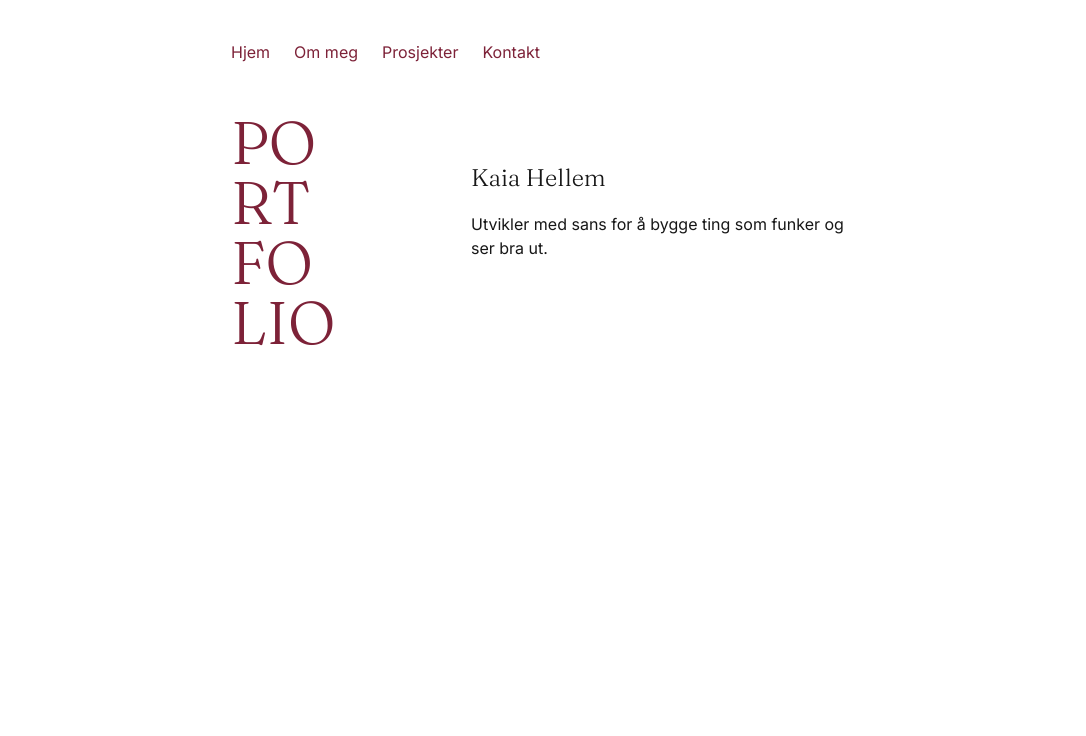
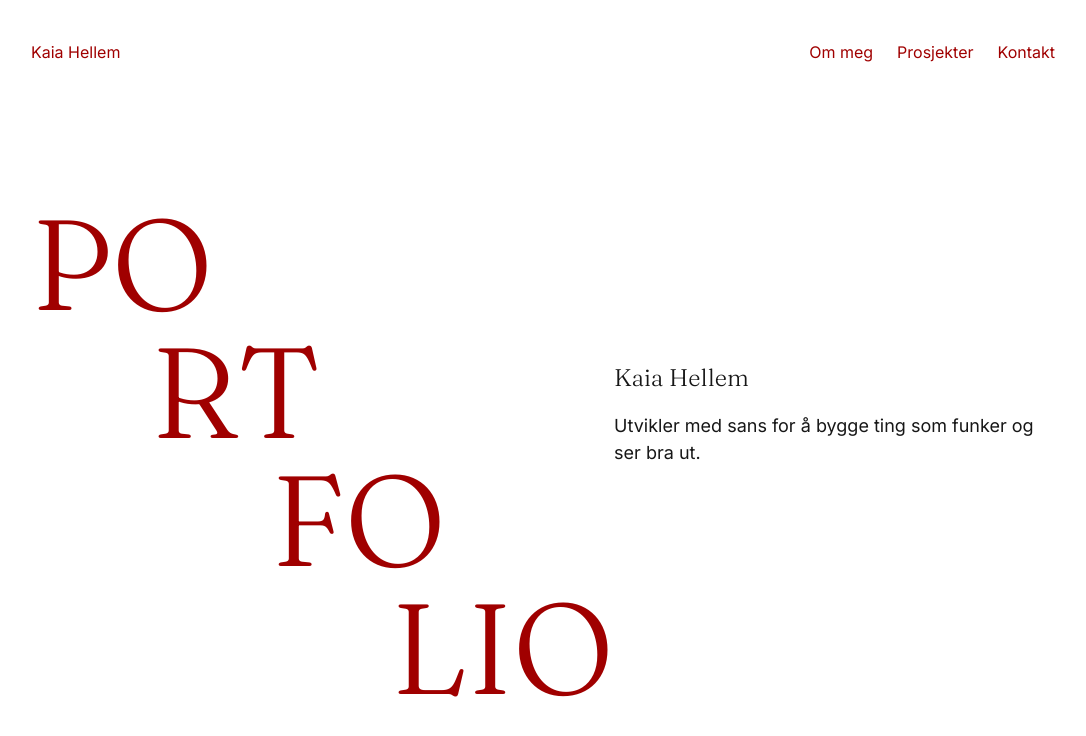
Before and after one commit to Kaiahellem/portfolio, a Next.js app: page / in a window 1280 px wide. Shown: the top 736 px of the page, without its empty margins (97-1183 px from the left). Built offline with nearby package versions, Linux system fonts and the light colour scheme.

Commit message:
change layout on navigation

```diff
--- a/app/about/page.tsx
+++ b/app/about/page.tsx
@@ -9,6 +9,7 @@ return (
             Next.js og Typescript er verktøyene jeg bruker for tiden.
             Jeg liker å forstå hvordan ting fungerer under panseret, ikke bare få det til å virke.</p>
         <p>Jeg elsker å utforske skjæringspunktet mellom design, teknologi og AI.</p>
+        <div>KAIA HELLEM</div>
     </PageLayout>
 );
 }
--- a/app/components/PageLayout.tsx
+++ b/app/components/PageLayout.tsx
@@ -5,11 +5,11 @@ type PageLayoutProps = {
 
 export default function PageLayout ({ title, children }: PageLayoutProps) {
     return(
-        <div className="flex gap-12 max-w-5xl mx-auto">
-            <div className="w-1/3">
+        <div className="flex gap-40 max-w-5xl mx-auto">
+            <div className="w-1/2">
             {title}
             </div>
-            <div className="w-2/3">
+            <div className="w-1/2 mt-14">
             {children}
             </div>
         </div>
--- a/app/globals.css
+++ b/app/globals.css
@@ -3,7 +3,7 @@
 :root {
   --background: #ffffff;
   --foreground: #171717;
-  --accent: #7d2238;
+  --accent: #A00000;
 }
 
 @theme inline {
@@ -31,9 +31,12 @@ h1, h2, h3 {
 }
 
 h1 {
-  font-size: 3rem;
+  font-size: 4rem;
 }
 
 h2 {
   font-size: 1.5rem;
 }
+p {
+  font-size: 1.125rem;
+}
--- a/app/layout.tsx
+++ b/app/layout.tsx
@@ -29,13 +29,15 @@ export default function RootLayout({
       className={`${fraunces.variable} ${inter.variable} h-full antialiased font-sans`}
     >
       <body className="min-h-full flex flex-col">
-        <div className="max-w-2xl mx-auto px-6 py-10 w-full">
-        <nav className="flex gap-6 mb-12">
-          <NavLink href="/">Hjem</NavLink>
-          <NavLink href="/about">Om meg</NavLink>
-          <NavLink href="/projects">Prosjekter</NavLink>
-          <NavLink href="/contact">Kontakt</NavLink>
-        </nav>
+        <div className="px-6 py-10 w-full">
+          <nav className="flex justify-between items-center max-w-5xl mx-auto mb-20">
+          <NavLink href="/">Kaia Hellem</NavLink>
+        <div className="flex gap-6">
+         <NavLink href="/about">Om meg</NavLink>
+    <NavLink href="/projects">Prosjekter</NavLink>
+    <NavLink href="/contact">Kontakt</NavLink>
+  </div>
+</nav>
         {children}
         </div>
       </body>
--- a/app/page.tsx
+++ b/app/page.tsx
@@ -1,18 +1,17 @@
-import PageLayout from "./components/PageLayout"
 
 export default function Home() {
   return (
-    <PageLayout title={
-        <div className="text-accent text-6xl font-light leading-none font-[family-name:var(--font-fraunces)]">
+    <div className="flex justify-between items-start max-w-5xl mx-auto">
+        <div className="mt-14 text-accent text-9xl font-light leading-none font-[family-name:var(--font-fraunces)]">
           <div>PO</div>
-          <div>RT</div>
-          <div>FO</div>
-          <div>LIO</div>
+          <div className="ml-30">RT</div>
+          <div className="ml-60">FO</div>
+          <div className="ml-90">LIO</div>
         </div>
-      }
-    >
-      <h2 className="mt-12">Kaia Hellem</h2>
+      <div className="mt-4">
+      <h2 className="mt-50">Kaia Hellem</h2>
       <p className="mt-4">Utvikler med sans for å bygge ting som funker og ser bra ut.</p>
-    </PageLayout>
+   </div>
+   </div>
   )
 }
```
